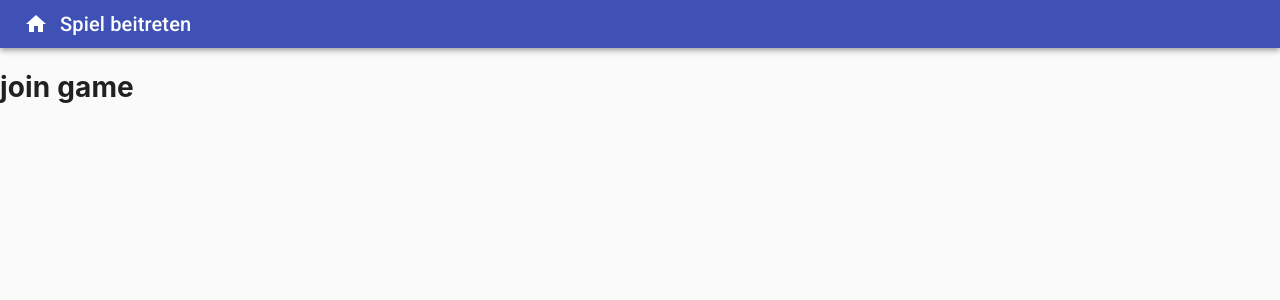
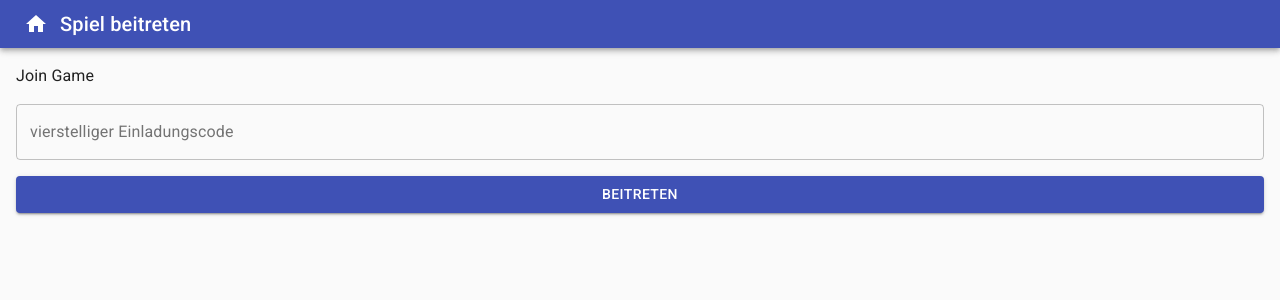
Before and after one commit to DanielMerkl/schlagwort-bingo, a React (Create React App) app: page / in a window 1280 px wide. Both pictures are taken after a click on the button "BEITRETEN". Shown: the top 300 px of the page. Built offline with nearby package versions, Linux system fonts and the light colour scheme; no server answers.

Commit message:
implemented MVP for join game page

```diff
--- a/src/pages/joinGame/JoinGamePage.tsx
+++ b/src/pages/joinGame/JoinGamePage.tsx
@@ -1,5 +1,40 @@
-import React, { FC } from "react";
+import React, { FC, useState } from "react";
+import { useHistory } from "react-router-dom";
+import { Button, TextField, Typography } from "@material-ui/core";
+import styled from "styled-components";
+
+import { Path } from "../../typing/enum/Path";
 
 export const JoinGamePage: FC = () => {
-  return <h1>join game</h1>;
+  const history = useHistory();
+
+  const [invitationCode, setInvitationCode] = useState("");
+
+  const handleJoinClick = () => {
+    history.push(`${Path.Game}/${invitationCode}`);
+  };
+
+  return (
+    <Wrapper>
+      <Typography>Join Game</Typography>
+      <TextField
+        variant="outlined"
+        color="primary"
+        inputMode="numeric"
+        label="vierstelliger Einladungscode"
+        value={invitationCode}
+        onChange={(event) => setInvitationCode(event.target.value)}
+      />
+      <Button variant="contained" color="primary" onClick={handleJoinClick}>
+        Beitreten
+      </Button>
+    </Wrapper>
+  );
 };
+
+const Wrapper = styled.main`
+  padding: 1rem;
+  display: grid;
+  gap: 1rem;
+  align-content: start;
+`;
```
